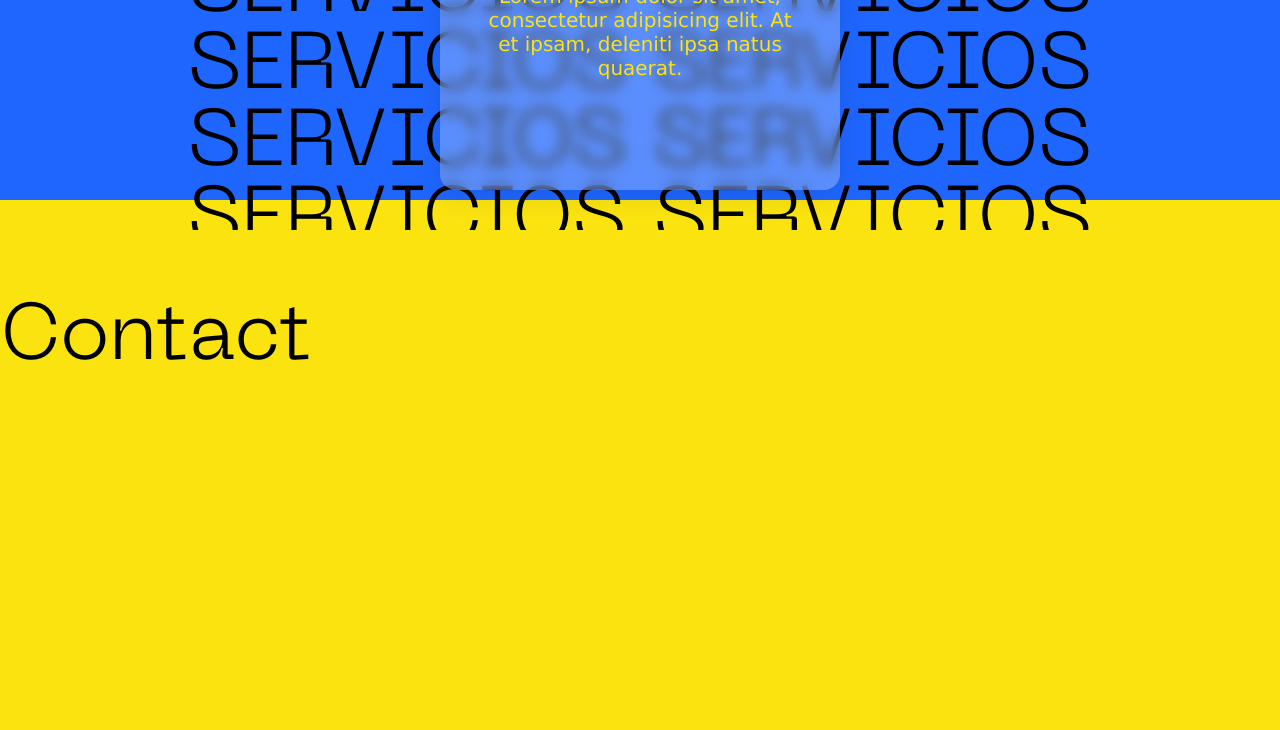
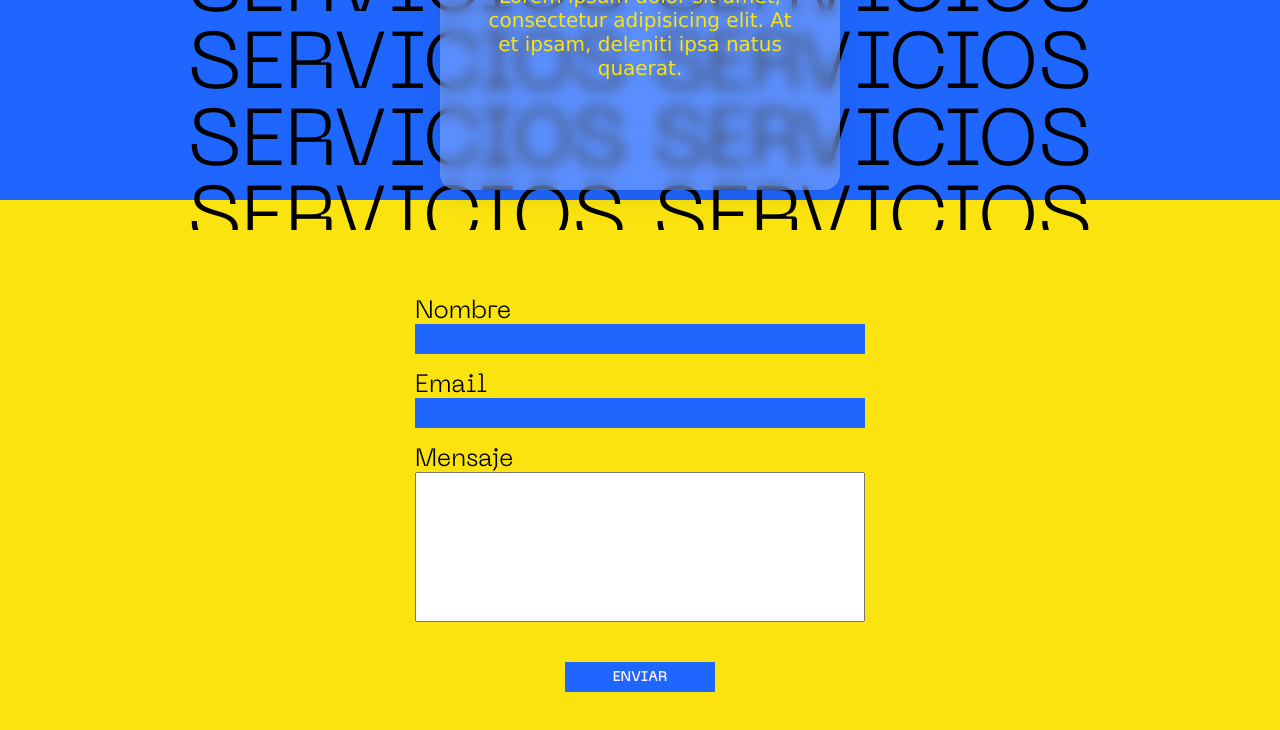
Before and after one commit to SmaelNicolas/wiidoo, a React (Create React App) app: page / in a window 1280 px wide. Shown: the part 2210-2940 px from the top of the page. Built offline with nearby package versions, Linux system fonts and the light colour scheme.

Commit message:
add form

```diff
--- /dev/null
+++ b/src/Components/Form/Form.jsx
@@ -0,0 +1,72 @@
+import React, { useRef } from "react";
+import emailjs from "@emailjs/browser";
+import "./form.css";
+import { Divider } from "../Divider/Divider";
+
+export const Form = () => {
+	const form = useRef();
+
+	const sendEmail = (e) => {
+		e.preventDefault();
+
+		emailjs
+			.sendForm(
+				"service_y8e92yp",
+				"template_ax1jfps",
+				form.current,
+				"H5NVG-btlz5IueCJD"
+			)
+			.then(
+				(result) => {
+					console.log(result.text);
+				},
+				(error) => {
+					console.log(error.text);
+				}
+			);
+	};
+
+	return (
+		<div className='formContainer'>
+			<form className='form' ref={form} onSubmit={sendEmail}>
+				<label className='form--label' htmlFor='name'>
+					Nombre
+				</label>
+				<input
+					className='form--input'
+					type='text'
+					id='name'
+					name='from_name'
+					required
+					minlength='3'
+				/>
+				<Divider />
+				<label className='form--label' htmlFor='email'>
+					Email
+				</label>
+				<input
+					className='form--input'
+					type='email'
+					id='email'
+					name='user_email'
+					required
+					minlength='10'
+				/>
+				<Divider />
+				<label className='form--label' htmlFor='msg'>
+					Mensaje
+				</label>
+				<textarea
+					className='form--textarea'
+					name='message'
+					id='msg'
+					required
+					minlength='10'
+				/>
+				<Divider />
+				<Divider />
+				<input className='form--button' type='submit' value='Enviar' />
+			</form>
+		</div>
+	);
+};
--- /dev/null
+++ b/src/Components/Form/form.css
@@ -0,0 +1,43 @@
+.formContainer {
+	width: 100%;
+	display: flex;
+	justify-content: center;
+}
+
+.form {
+	width: min(450px, 90%);
+	display: flex;
+	flex-direction: column;
+}
+
+.form--label {
+	width: 100%;
+	font-size: 25px;
+}
+
+.form--input {
+	width: 100%;
+	height: 30px;
+	border: none;
+	background-color: var(--blue--color);
+	color: var(--white--color);
+}
+
+.form--textarea {
+	width: 100%;
+	height: 150px;
+	resize: none;
+}
+
+.form--button {
+	align-self: center;
+	width: 150px;
+	height: 30px;
+	font-family: "regular";
+	font-weight: 700;
+	text-transform: uppercase;
+	letter-spacing: 0.5px;
+	background-color: var(--blue--color);
+	color: var(--white--color);
+	border: none;
+}
--- a/src/Sections/Contact/Contact.jsx
+++ b/src/Sections/Contact/Contact.jsx
@@ -1,10 +1,11 @@
 import React from "react";
+import { Form } from "../../Components/Form/Form";
 import "./contact.css";
 
 export const Contact = () => {
 	return (
 		<div className='contact' id='contact'>
-			Contact
+			<Form />
 		</div>
 	);
 };
```
